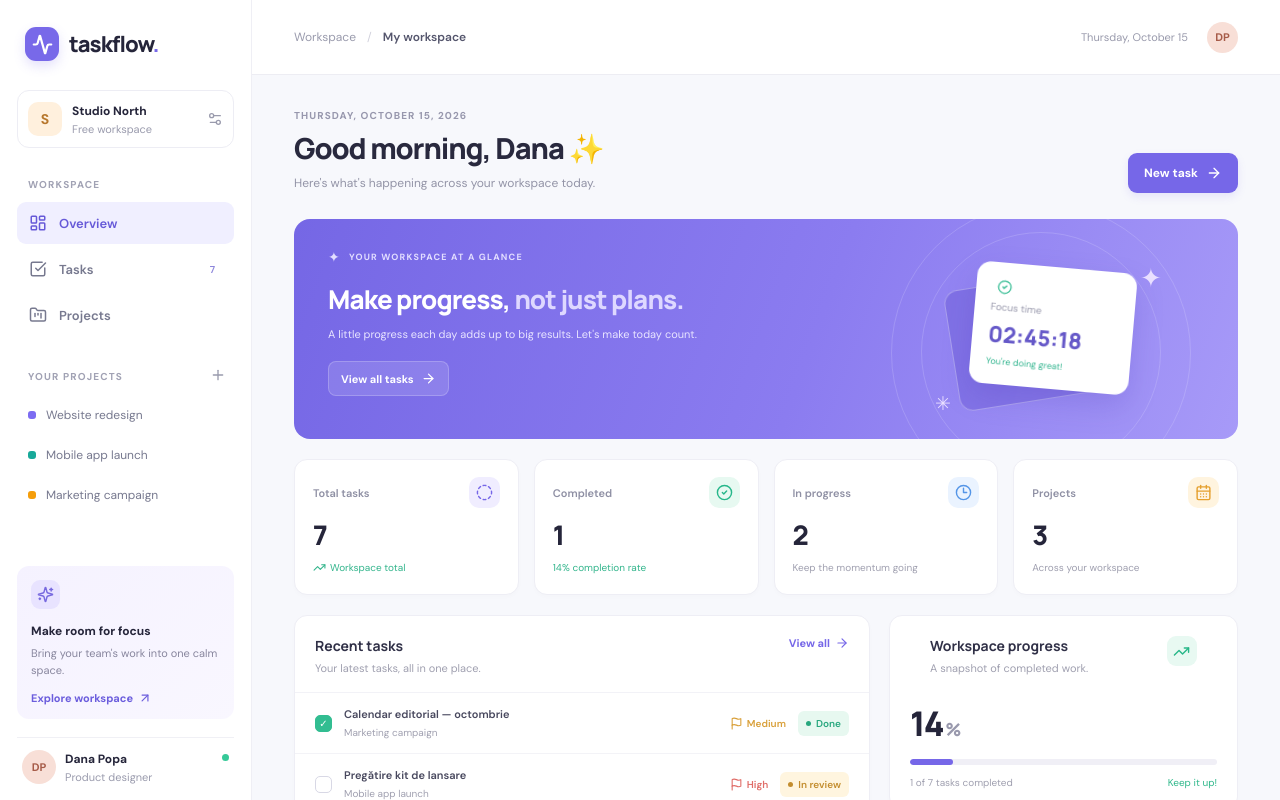
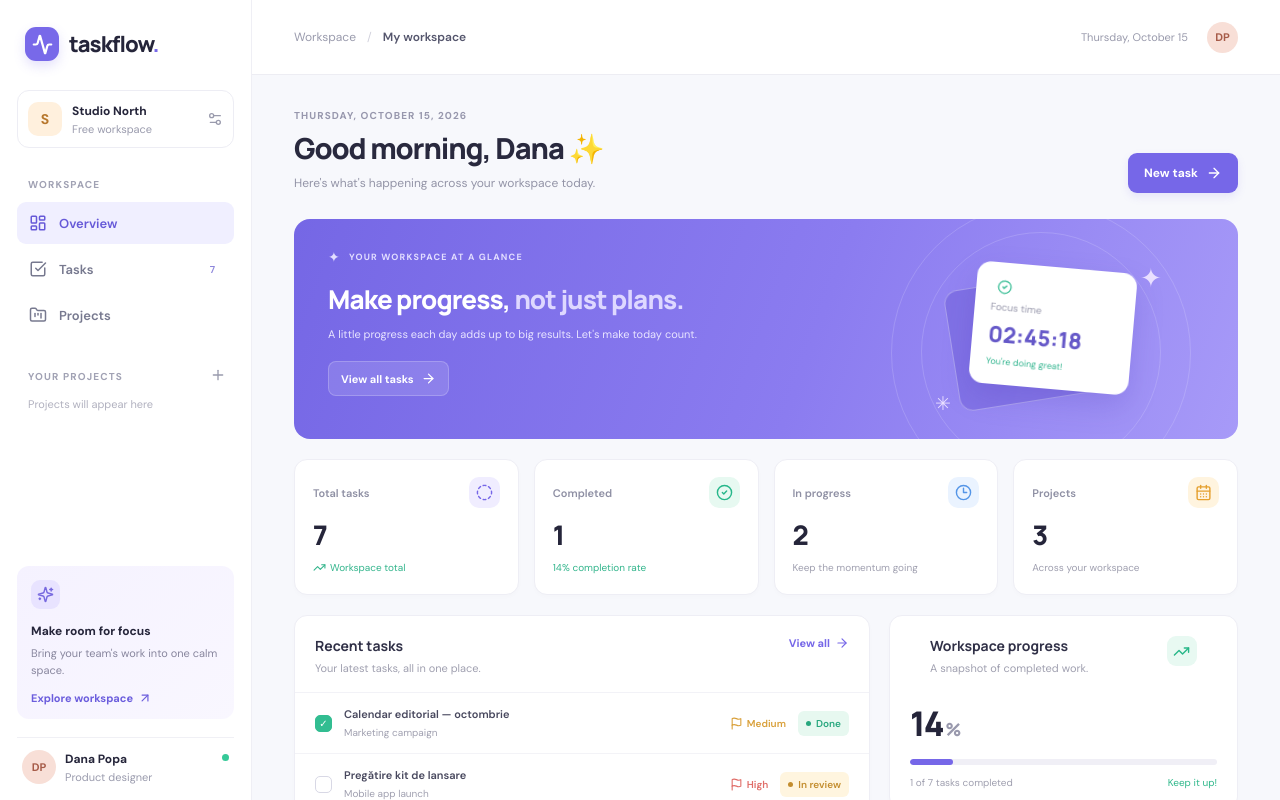
Before and after one commit to BurdeniucAlexN/task_apsw, a React (Vite) app: page / in a window 1280 px wide. Shown: the top 800 px of the page. Built offline with nearby package versions, Linux system fonts and the light colour scheme; data requests are answered from the project's data file.

Commit message:
fix: afișează numărul real de sarcini în bara laterală

```diff
--- a/src/App.jsx
+++ b/src/App.jsx
@@ -1,5 +1,5 @@
 import { useEffect, useState } from 'react'
-import { NavLink, Navigate, Route, Routes } from 'react-router-dom'
+import { NavLink, Navigate, Route, Routes, useLocation } from 'react-router-dom'
 import { Activity, ArrowUpRight, CheckSquare, FolderKanban, LayoutDashboard, Plus, Settings2, Sparkles } from 'lucide-react'
 import Dashboard from './pages/Dashboard'
 import Tasks from './pages/Tasks'
@@ -11,11 +11,13 @@ import { api } from './api'
 
 export default function App() {
   const [projects, setProjects] = useState([])
+  const [taskCount, setTaskCount] = useState(null)
   const [apiError, setApiError] = useState(false)
+  const { pathname } = useLocation()
 
   useEffect(() => {
-    api.getProjects().then(setProjects).catch(() => setApiError(true))
-  }, [])
+  api.getTasks().then((tasks) => setTaskCount(tasks.length)).catch(() => setTaskCount(null))
+  }, [pathname])
 
   const navItems = [
     { to: '/', label: 'Overview', icon: LayoutDashboard, end: true },
@@ -40,7 +42,7 @@ export default function App() {
           {navItems.map(({ to, label, icon: Icon, end }) => (
             <NavLink key={to} to={to} end={end} className={({ isActive }) => `nav-link ${isActive ? 'active' : ''}`}>
               <Icon size={18} /><span>{label}</span>
-              {label === 'Tasks' && <span className="nav-count">7</span>}
+              {label === 'Tasks' && taskCount !== null && <span className="nav-count">{taskCount}</span>}
             </NavLink>
           ))}
         </nav>
```
